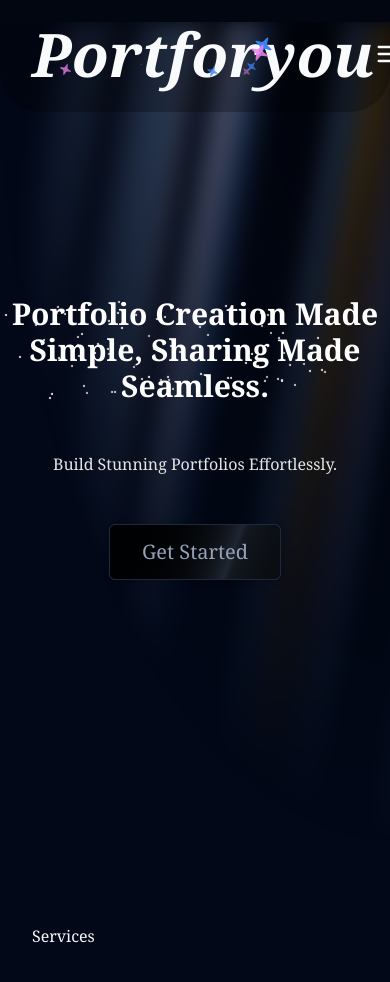
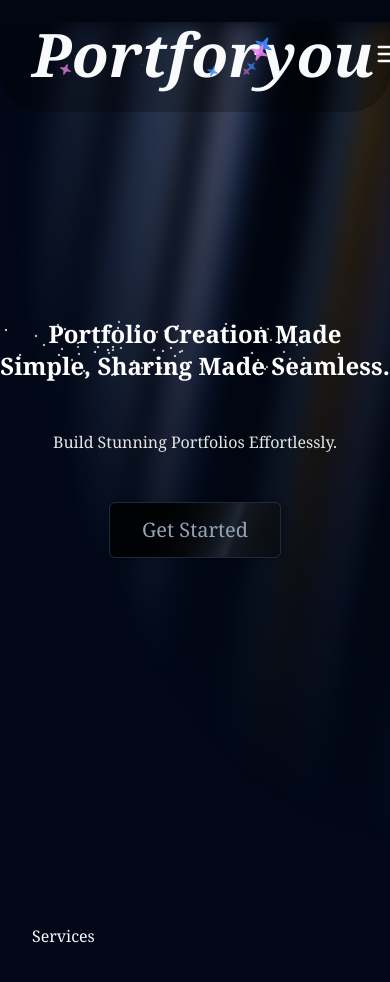
Before and after one commit to Mohamed-El-Sharqawy/Portforyou, a Next.js app: page / in a window 390 px wide. Shown: the top 982 px of the page. Built offline with nearby package versions, Linux system fonts and the light colour scheme.

Commit message:
finish hero responsive

```diff
--- a/src/features/marketing/components/Hero/hero.css
+++ b/src/features/marketing/components/Hero/hero.css
@@ -1,5 +1,5 @@
 .hero .hero-head {
-  @apply relative text-3xl md:text-7xl font-bold dark:text-white mb-8 max-w-7xl w-full text-center;
+  @apply relative text-2xl sm:text-3xl md:text-5xl xl:text-7xl font-bold dark:text-white mb-8 max-w-7xl w-full text-center;
 }
 .hero .hero-paragraph {
   @apply relative font-extralight text-base md:text-3xl dark:text-neutral-200 py-4 text-center;
```
